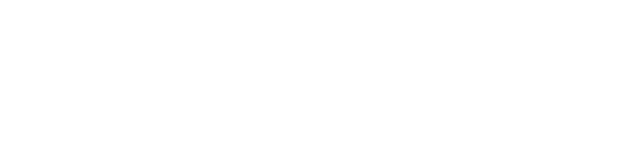
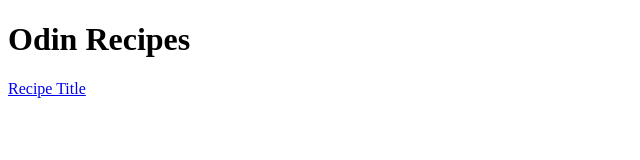
Before and after one commit to Emmanuel-Peters/odin-recipes, a plain HTML site: page index.html in a window 1280 px wide. Shown: the whole page, without its empty margins (0-640 px from the left). Drawn offline with Linux system fonts and the light colour scheme.

Commit message:
Added web link

```diff
--- a/index.html
+++ b/index.html
@@ -8,7 +8,10 @@
         </title>
     </head>
 
-
+    <body>
+        <h1> Odin Recipes</h1>
+        <a href="recipes/russiansalad.html">Recipe Title</a>
+    </body>
 
 
 
```
Also changed, not shown: recipes/russiansalad.html (+3 -0 lines).
